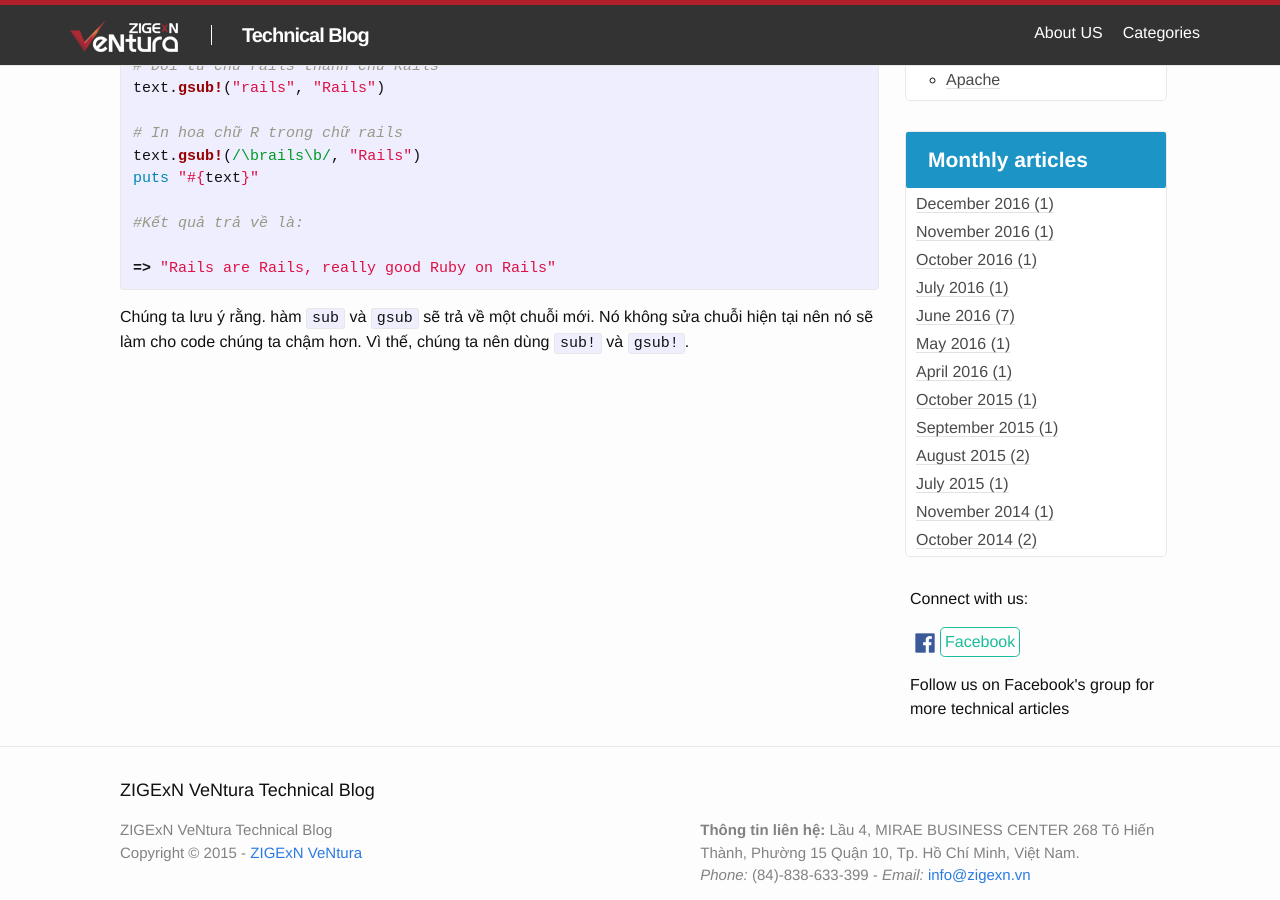
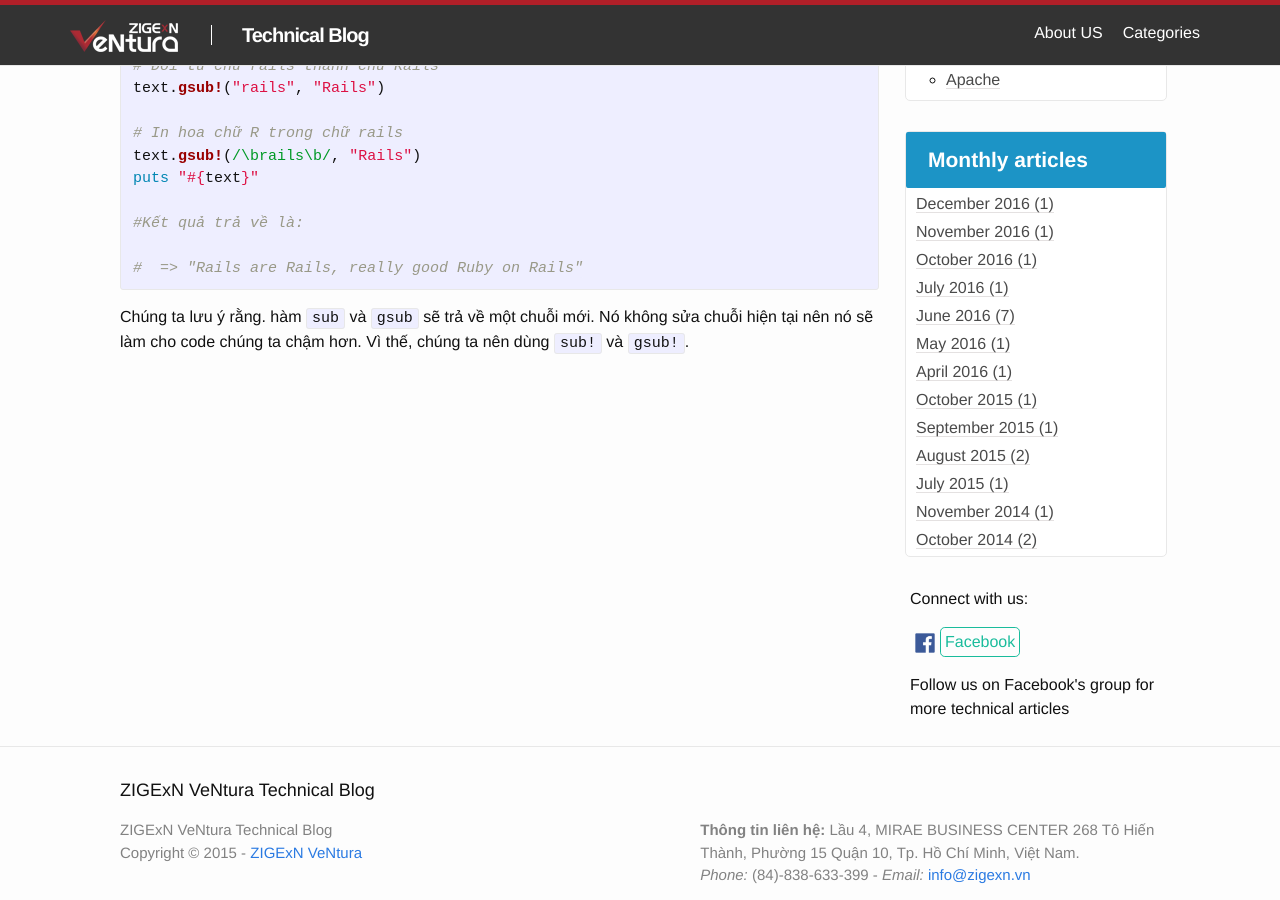
Before and after one commit to ZIGExN-VeNtura/ZIGExN-VeNtura.github.io, a Jekyll site: the page built from _posts/2016-12-23-regex-can-ban-trong-ruby.md, in a window 1280 px wide and 900 px high, scrolled down 1579 px. Built offline with Jekyll 4.4.1, drawn with Linux system fonts in a browser that asks for light colours.

Commit message:
Update css

````diff
--- a/_posts/2016-12-23-regex-can-ban-trong-ruby.md
+++ b/_posts/2016-12-23-regex-can-ban-trong-ruby.md
@@ -86,7 +86,7 @@ puts "#{text}"
 
 #Kết quả trả về là:
 
-=> "Rails are Rails, really good Ruby on Rails"
+#  => "Rails are Rails, really good Ruby on Rails"
 {% endhighlight %}
 
 Chúng ta lưu ý rằng. hàm ```sub``` và ```gsub``` sẽ trả về một chuỗi mới. Nó không sửa chuỗi hiện tại nên nó sẽ làm cho code chúng ta chậm hơn. Vì thế, chúng ta nên dùng ```sub!``` và ```gsub!```.
````
